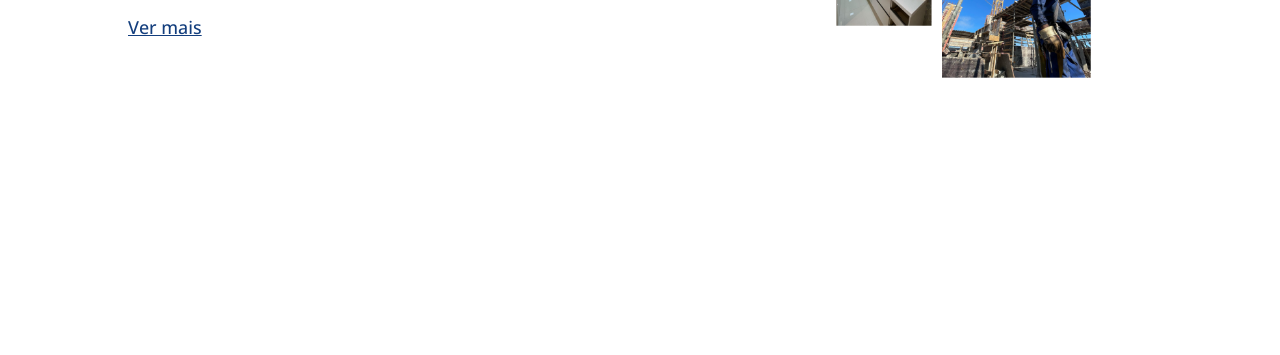
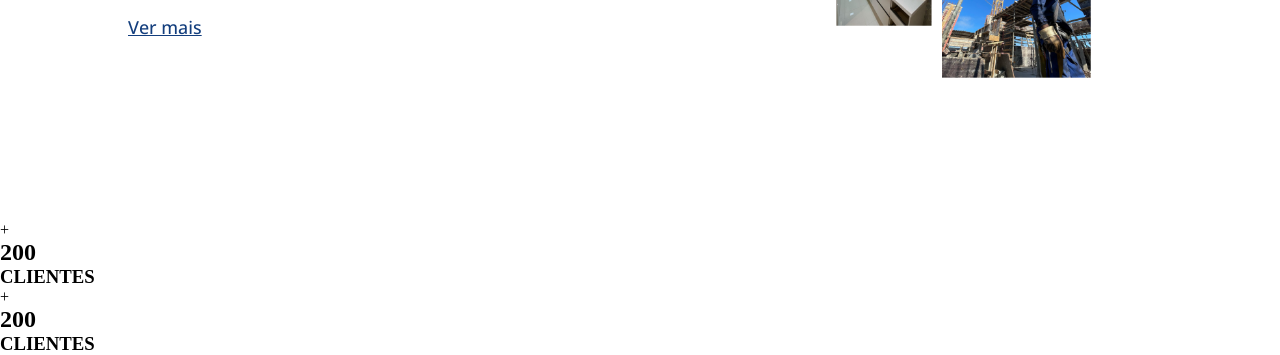
Before and after one commit to wilkenio/inovy, a plain HTML site: page index.html in a window 1280 px wide. Shown: the part 1189-1544 px from the top of the page. Before the commit the page ends 1410 px from the top, so only its background shows below. Drawn offline with nearby package versions, Linux system fonts and the light colour scheme; a web font is replaced by a local one.

Commit message:
Add files via upload

```diff
--- a/index.html
+++ b/index.html
@@ -66,6 +66,18 @@
             <img src="img/sobre.png" alt="">
         </div>
     </section>
+    <section id="dados">
+        <div class="dados-items">
+            <span>+</span>
+            <h1>200</h1>
+            <h3>CLIENTES</h3>
+        </div>
+        <div class="dados-items">
+            <span>+</span>
+            <h1>200</h1>
+            <h3>CLIENTES</h3>
+        </div>
+    </section>
     <script src="js/js.js"></script>
 </body>
 
```
